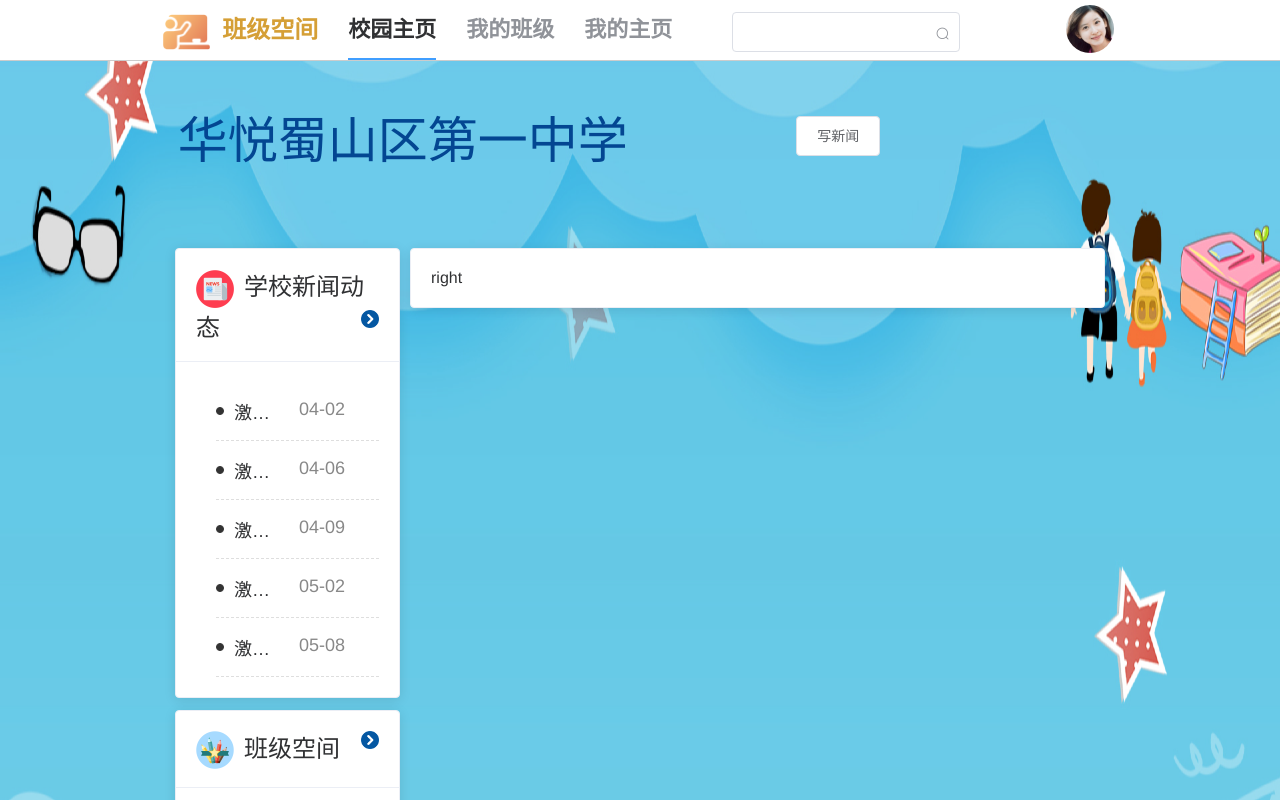
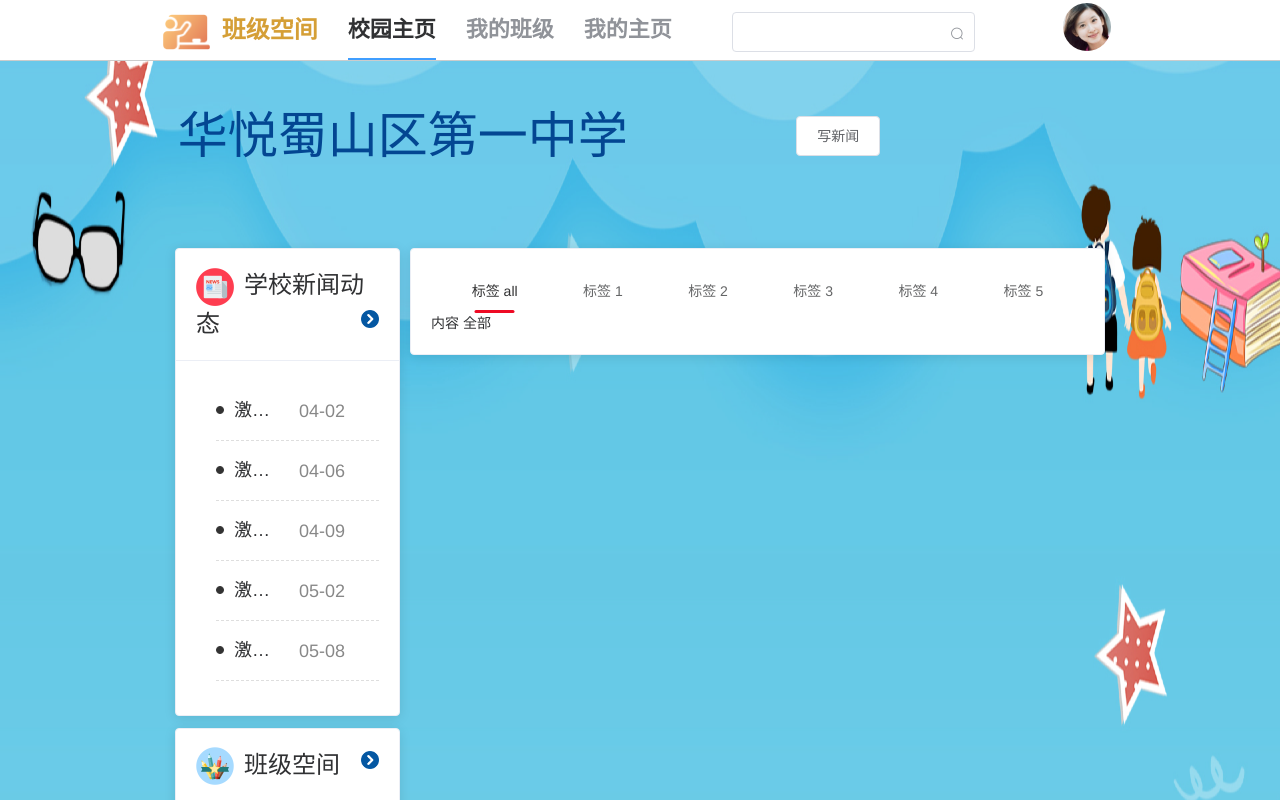
Before and after one commit to chenaaaa1111/schoolProject, a Vue app: page /#/campusHomepage in a window 1280 px wide. Shown: the top 800 px of the page. Built offline with nearby package versions, Linux system fonts and the light colour scheme.

Commit message:
导航栏组件

```diff
--- a/index.html
+++ b/index.html
@@ -2,7 +2,7 @@
 <html>
   <head>
     <meta charset="utf-8">
-    <meta name="viewport" content="width=device-width,initial-scale=1.0">
+    <meta name="viewport" content="width=device-width,initial-scale=1,minimum-scale=1,maximum-scale=1,user-scalable=no" />
     <title>newwebpac</title>
   </head>
   <body>
--- a/package.json
+++ b/package.json
@@ -10,10 +10,12 @@
     "build": "node build/build.js"
   },
   "dependencies": {
+    "babel-plugin-import": "^1.12.2",
     "lib-flexible": "^0.3.2",
     "node-sass": "^4.13.0",
     "sass-loader": "^7.0.0",
     "style-loader": "^1.0.0",
+    "vant": "^2.2.13",
     "vue": "^2.5.2",
     "vue-router": "^3.0.1"
   },
@@ -22,6 +24,7 @@
     "babel-core": "^6.22.1",
     "babel-helper-vue-jsx-merge-props": "^2.0.3",
     "babel-loader": "^7.1.1",
+    "babel-plugin-import": "^1.12.2",
     "babel-plugin-syntax-jsx": "^6.18.0",
     "babel-plugin-transform-runtime": "^6.22.0",
     "babel-plugin-transform-vue-jsx": "^3.5.0",
--- a/src/App.vue
+++ b/src/App.vue
@@ -15,6 +15,9 @@ export default {
   margin: 0;
   padding: 0;
 }
+ul{
+  list-style: none;
+}
 html,body{
   width: 100%;
   height: 100%;
--- a/src/components/HelloWorld.vue
+++ b/src/components/HelloWorld.vue
@@ -88,7 +88,9 @@ export default {
   name: 'HelloWorld',
   data () {
     return {
-      msg: 'Welcome to Your Vue.js App'
+      dataList:[{text:'全部',id:'all'},{text:'最新',id:'1'},
+      {text:'就业',id:'2'},{text:'专业',id:'3'},{text:'辅导',id:'4'},{text:'辅导班',id:'5'}]
+
     }
   }
 }
--- /dev/null
+++ b/src/components/mainNavBar.vue
@@ -0,0 +1,32 @@
+<template>
+    <div class="mainNavBar">
+        <!-- <ul class="mnavbar">
+           <li v-for=" item in dataList">
+                {{item.text}}
+           </li>
+        </ul> -->
+        <van-tabs>
+            <van-tab v-for="item in dataList" :title="'标签 '+item.id" key="item.id">
+              内容 {{ item.text }}
+            </van-tab>
+          </van-tabs>
+    </div>
+</template>
+<script>
+  // import 'vant/lib/button/style';
+
+    export default {
+      name: 'mainNavBar',
+      data () {
+        return {
+          active:1,
+          dataList:[{text:'全部',id:'all'},{text:'最新',id:'1'},
+      {text:'就业',id:'2'},{text:'专业',id:'3'},{text:'辅导',id:'4'},{text:'辅导班',id:'5'}]
+        }
+      },
+      comments:{
+
+      }
+
+    }
+    </script>
--- a/src/main.js
+++ b/src/main.js
@@ -7,11 +7,13 @@ import 'lib-flexible'
 import 'element-ui/lib/theme-chalk/index.css'
 import 'element-ui/lib/theme-chalk/display.css';
 import router from './router'
+import { Tab, Tabs } from 'vant';
 
 Vue.config.productionTip = false
 
 Vue.use(ElementUI)
-
+Vue.use(Tab);
+Vue.use(Tabs)
 /* eslint-disable no-new */
 new Vue({
   el: '#app',
--- a/src/views/classes/campusHomepage/index1.vue
+++ b/src/views/classes/campusHomepage/index1.vue
@@ -75,7 +75,11 @@
                 </ul>
               </el-card>
             </el-col>
-            <el-col :xl="18" :lg="18" :md="16" :sm="16" :xs="24"><el-card>right</el-card></el-col>
+            <el-col :xl="18" :lg="18" :md="16" :sm="16" :xs="24"><el-card>
+                <mainNavBar>
+
+                </mainNavBar>
+            </el-card></el-col>
           </el-row>
         </el-col>
       </el-row>
@@ -83,6 +87,7 @@
   </el-row>
 </template>
 <script>
+  import mainNavBar from '@/components/mainNavBar';
   export default{
     data() {
       return {
@@ -144,6 +149,9 @@
     },
     methods: {
 
+    },
+    components:{
+      mainNavBar
     }
   }
 </script>
```
Also changed, not shown: .babelrc.
